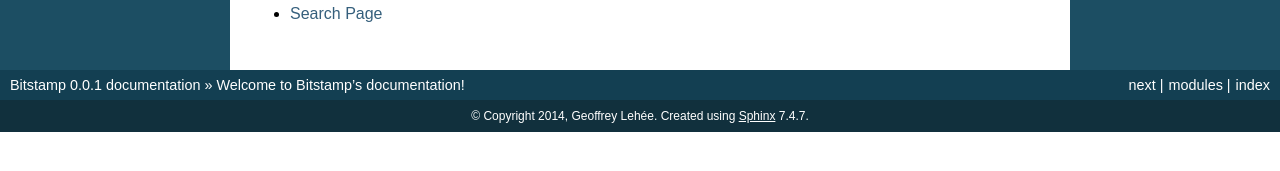
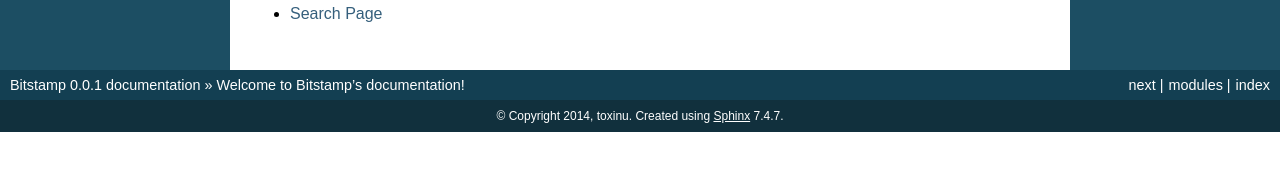
Before and after one commit to toxinu/bitstamp, a Sphinx documentation site: the page built from docs/source/index.rst, in a window 1280 px wide. Shown: the part 328-499 px from the top of the page. Built offline with Sphinx 7.4.7, drawn with Linux system fonts in a browser that asks for light colours.

Commit message:
Update name

```diff
--- a/docs/source/conf.py
+++ b/docs/source/conf.py
@@ -51,7 +51,7 @@
 
 # General information about the project.
 project = u'Bitstamp'
-copyright = u'2014, Geoffrey Lehée'
+copyright = u'2014, toxinu'
 
 # The version info for the project you're documenting, acts as replacement for
 # |version| and |release|, also used in various other places throughout the
@@ -204,7 +204,7 @@
 #  author, documentclass [howto, manual, or own class]).
 latex_documents = [
   ('index', 'Bitstamp.tex', u'Bitstamp Documentation',
-   u'Geoffrey Lehée', 'manual'),
+   u'toxinu', 'manual'),
 ]
 
 # The name of an image file (relative to this directory) to place at the top of
@@ -234,7 +234,7 @@
 # (source start file, name, description, authors, manual section).
 man_pages = [
     ('index', 'bitstamp', u'Bitstamp Documentation',
-     [u'Geoffrey Lehée'], 1)
+     [u'toxinu'], 1)
 ]
 
 # If true, show URL addresses after external links.
@@ -248,7 +248,7 @@
 #  dir menu entry, description, category)
 texinfo_documents = [
   ('index', 'Bitstamp', u'Bitstamp Documentation',
-   u'Geoffrey Lehée', 'Bitstamp', 'One line description of project.',
+   u'toxinu', 'Bitstamp', 'One line description of project.',
    'Miscellaneous'),
 ]
 
--- a/setup.py
+++ b/setup.py
@@ -27,9 +27,9 @@
     include_package_data=True,
     zip_safe=False,
     description='Bitstamp API',
-    url='https://bitbucket.org/socketubs/bitstamp',
-    author='Geoffrey Lehée',
-    author_email='hello@socketubs.org',
+    url='https://github.com/toxinu/bitstamp',
+    author='toxinu',
+    author_email='toxinu@gmail.com',
     install_requires=required,
     classifiers=[
         'Intended Audience :: Developers',
```
